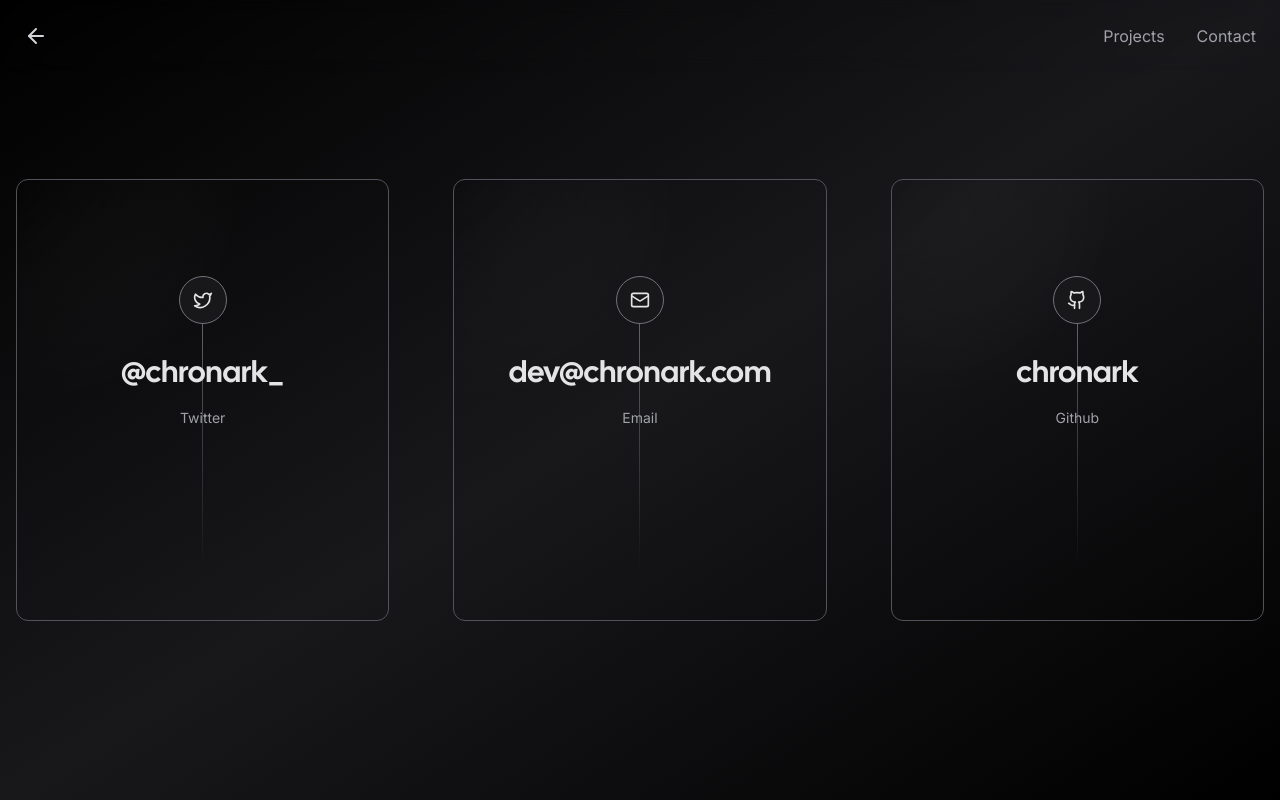
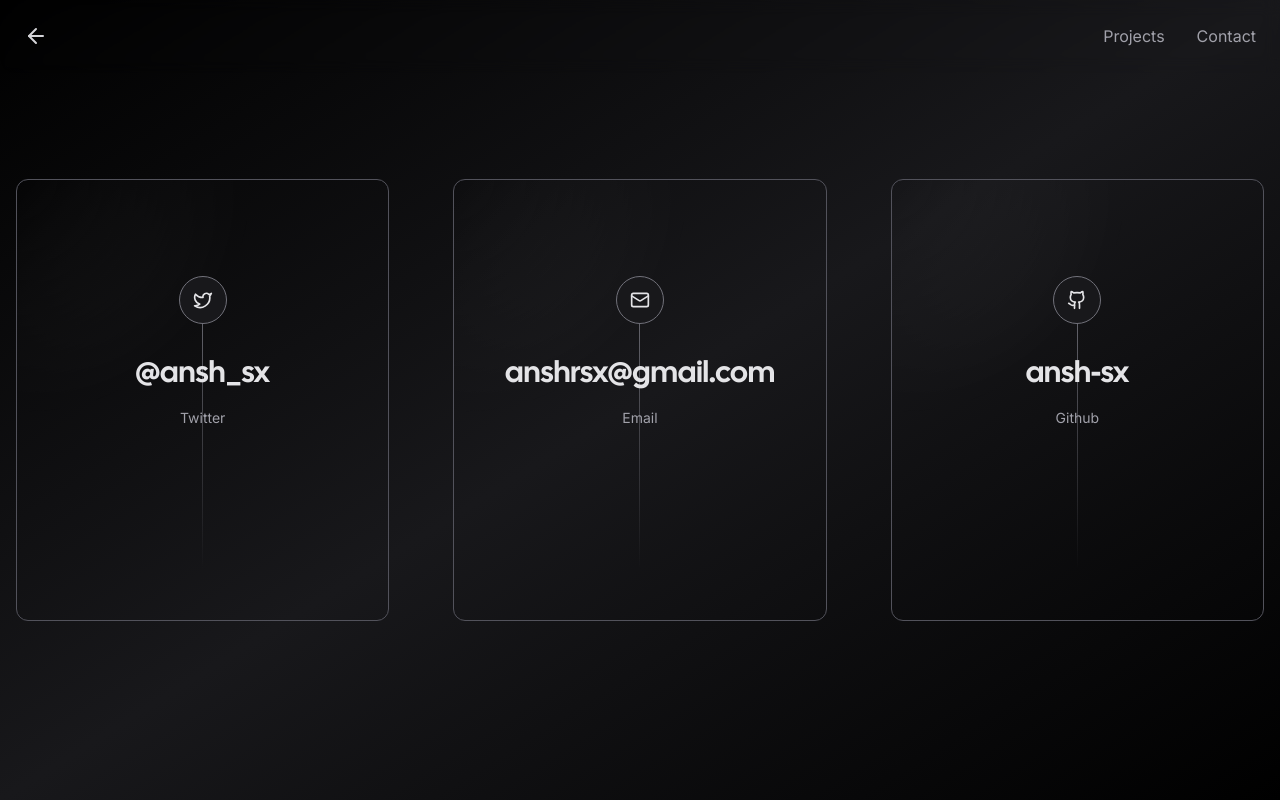
Before and after one commit to ansh-sx/portfolio, a Next.js app: page /contact in a window 1280 px wide. Built offline with nearby package versions, Linux system fonts and the light colour scheme; no server answers; what tailwindcss-debug-screens would draw is missing.

Commit message:
Update page.tsx

```diff
--- a/app/contact/page.tsx
+++ b/app/contact/page.tsx
@@ -9,19 +9,19 @@ const socials = [
 		icon: <Twitter size={20} />,
 		href: "https://twitter.com/chronark_",
 		label: "Twitter",
-		handle: "@chronark_",
+		handle: "@ansh_sx",
 	},
 	{
 		icon: <Mail size={20} />,
-		href: "mailto:dev@chronark.com",
+		href: "mailto:anshrsx@gmail.com",
 		label: "Email",
-		handle: "dev@chronark.com",
+		handle: "anshrsx@gmail.com",
 	},
 	{
 		icon: <Github size={20} />,
-		href: "https://github.com/chronark",
+		href: "https://github.com/ansh-sx",
 		label: "Github",
-		handle: "chronark",
+		handle: "ansh-sx",
 	},
 ];
 
```
